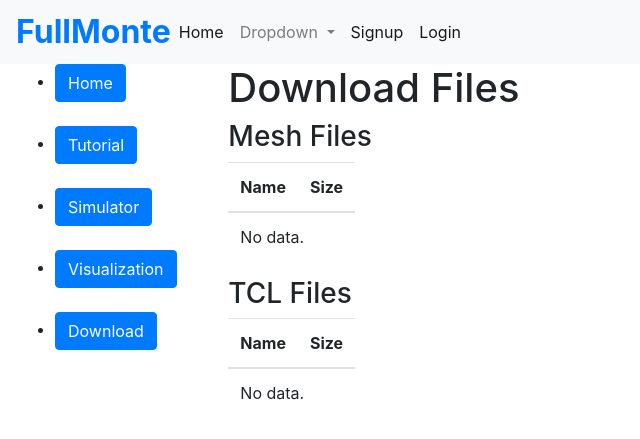
After one commit to nancytaen/FullMonteWeb, a Django app: page /application/download in a window 1280 px wide. The commit adds this page. Shown: the top 439 px of the page, without its empty margins (0-640 px from the left). Run offline with Django 3.2, Linux system fonts and the light colour scheme; some libraries are stand-ins or nearby versions.

Commit message:
Added download output file view.

```diff
--- a/application/templates/base_generic.html
+++ b/application/templates/base_generic.html
@@ -70,6 +70,7 @@
                         <li><a class="btn btn-primary" href="{% url 'tutorial' %}">Tutorial</a></li><br/>
                         <li><a class="btn btn-primary" href="{% url 'simulator' %}">Simulator</a></li><br/>
                         <li><a class="btn btn-primary" href="{% url 'visualization' %}">Visualization</a></li><br/>
+                        <li><a class="btn btn-primary" href="{% url 'download' %}">Download</a></li><br/>
                     </ul>
                     {% endblock %}
                 </div>
--- /dev/null
+++ b/application/templates/download.html
@@ -0,0 +1,55 @@
+{% extends "base_generic.html" %}
+
+{% block content %}
+<h1>Download Files</h1>
+
+<h3>Mesh Files</h3>
+<div class='table'>
+    <table class='no_error'>
+    <thead>
+        <tr>
+            <th>Name</th>
+            <th>Size</th>
+        </tr>
+    </thead>
+    <tbody>
+        {% for mesh in meshes %}
+        <tr>
+            <td><a href="{{ mesh.meshFile.url }}" target="_blank">{{ mesh.meshFile }}</a></td>
+            <td>{{ mesh.meshFile.size|filesizeformat }}</td>
+        </tr>
+        {% empty %}
+        <tr>
+            <td colspan="3">No data.</td>
+        </tr>
+        {% endfor %}
+    </tbody>
+    </table>
+</div>
+
+<p></p>
+<h3>TCL Files</h3>
+<div class='table'>
+    <table class='no_error'>
+    <thead>
+        <tr>
+            <th>Name</th>
+            <th>Size</th>
+        </tr>
+    </thead>
+    <tbody>
+        {% for script in scripts %}
+        <tr>
+            <td><a href="{{ script.script.url }}" target="_blank">{{ script.script }}</a></td>
+            <td>{{ script.script.size|filesizeformat }}</td>
+        </tr>
+        {% empty %}
+        <tr>
+            <td colspan="3">No data.</td>
+        </tr>
+        {% endfor %}
+    </tbody>
+    </table>
+</div>
+
+{% endblock %}
--- a/application/urls.py
+++ b/application/urls.py
@@ -23,6 +23,9 @@ urlpatterns = [
     # /application/visualization
     path('visualization', views.fmVisualization, name='visualization'),
 
+    # /application/visualization
+    path('download', views.fmDownload, name='download'),
+
     # /application/about
     path('about', views.about, name='about'),
 
--- a/application/views.py
+++ b/application/views.py
@@ -162,6 +162,10 @@ def fmVisualization(request):
 
     return render(request, "visualization.html", context)
 
+# FullMonte Download page
+def fmDownload(request):
+    return render(request, "download.html")
+
 # page for viewing generated TCL scripts
 def tclViewer(request):
     meshes = tclInput.objects.all()
```
